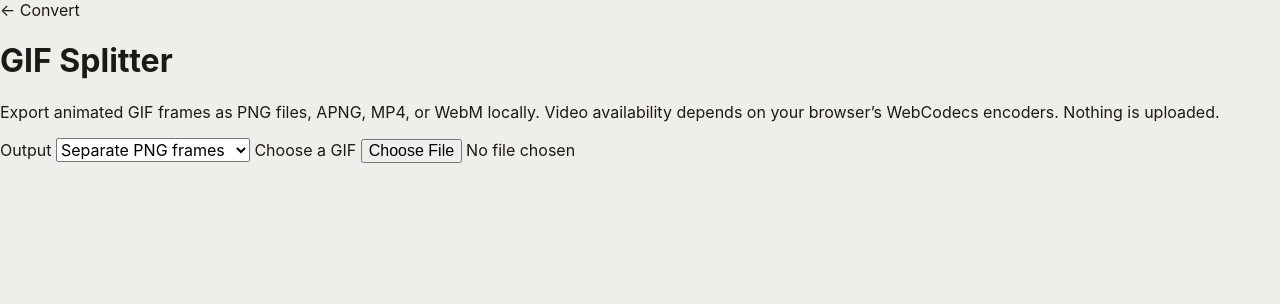
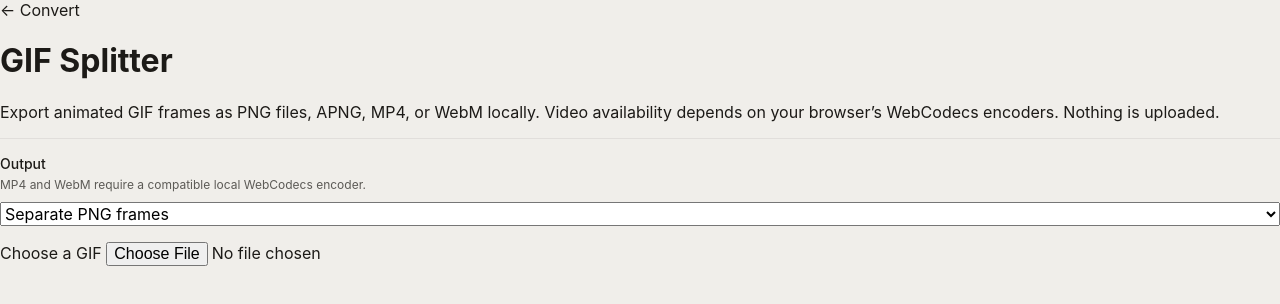
Before and after one commit to official-tisao/image.complianttools.com, a SvelteKit app in the folder apps/web/: page /gif-splitter in a window 1280 px wide. Shown: the top 304 px of the page. Built offline with nearby package versions, Linux system fonts and the light colour scheme.

Commit message:
feat(P2-15): generate GIF converter controls

```diff
--- a/apps/web/src/routes/gif-splitter/+page.svelte
+++ b/apps/web/src/routes/gif-splitter/+page.svelte
@@ -1,16 +1,25 @@
 <script lang="ts">
   import {
+    GifConverterToolOptionsSchema,
     decodeGif,
     decodeWithTypedErrors,
     encodeAnimatedWebp,
     encodeAnimationVideo,
     encodeApng,
     engineErrorMessage,
+    gifConverterToolOptionDescriptions,
   } from '@complianttools/image-engine';
+  import GeneratedControls from '$lib/GeneratedControls.svelte';
 
   let status = $state('');
   let error = $state('');
-  let output = $state<'frames' | 'apng' | 'webp' | 'mp4' | 'webm'>('frames');
+  let options = $state(GifConverterToolOptionsSchema.parse({}));
+
+  function updateOption(path: string, value: unknown) {
+    if (path !== 'gif.output') return;
+    const parsed = GifConverterToolOptionsSchema.safeParse({ output: value });
+    if (parsed.success) options = parsed.data;
+  }
 
   async function split(file: File | undefined) {
     status = '';
@@ -19,7 +28,7 @@
     try {
       const bytes = await file.arrayBuffer();
       const image = await decodeWithTypedErrors('gif', () => decodeGif(bytes));
-      if (output === 'webp') {
+      if (options.output === 'webp') {
         const webpBytes = await encodeAnimatedWebp(image);
         const url = URL.createObjectURL(new Blob([webpBytes], { type: 'image/webp' }));
         const download = document.createElement('a');
@@ -30,20 +39,20 @@
         status = `Converted ${image.frames.length} GIF frame${image.frames.length === 1 ? '' : 's'} to animated WebP locally.`;
         return;
       }
-      if (output === 'mp4' || output === 'webm') {
+      if (options.output === 'mp4' || options.output === 'webm') {
         const canvas = document.createElement('canvas');
-        const videoBytes = await encodeAnimationVideo(image, output, canvas);
-        const mimeType = output === 'mp4' ? 'video/mp4' : 'video/webm';
+        const videoBytes = await encodeAnimationVideo(image, options.output, canvas);
+        const mimeType = options.output === 'mp4' ? 'video/mp4' : 'video/webm';
         const url = URL.createObjectURL(new Blob([videoBytes], { type: mimeType }));
         const download = document.createElement('a');
         download.href = url;
-        download.download = `${file.name.replace(/\.gif$/iu, '')}.${output}`;
+        download.download = `${file.name.replace(/\.gif$/iu, '')}.${options.output}`;
         download.click();
         URL.revokeObjectURL(url);
-        status = `Converted ${image.frames.length} GIF frame${image.frames.length === 1 ? '' : 's'} to ${output.toUpperCase()} locally.`;
+        status = `Converted ${image.frames.length} GIF frame${image.frames.length === 1 ? '' : 's'} to ${options.output.toUpperCase()} locally.`;
         return;
       }
-      if (output === 'apng') {
+      if (options.output === 'apng') {
         const bytes = await encodeApng(image);
         const url = URL.createObjectURL(new Blob([bytes], { type: 'image/png' }));
         const download = document.createElement('a');
@@ -97,16 +106,11 @@
     Export animated GIF frames as PNG files, APNG, MP4, or WebM locally. Video availability depends
     on your browser’s WebCodecs encoders. Nothing is uploaded.
   </p>
-  <label>
-    Output
-    <select bind:value={output}>
-      <option value="frames">Separate PNG frames</option>
-      <option value="apng">Animated PNG (APNG)</option>
-      <option value="webp">Animated WebP</option>
-      <option value="mp4">MP4 video</option>
-      <option value="webm">WebM video</option>
-    </select>
-  </label>
+  <GeneratedControls
+    descriptions={gifConverterToolOptionDescriptions}
+    values={{ 'gif.output': options.output }}
+    onChange={updateOption}
+  />
   <label
     >Choose a GIF <input
       type="file"
--- a/packages/engine/src/schemas/options.ts
+++ b/packages/engine/src/schemas/options.ts
@@ -195,6 +195,10 @@ export const Base64ToolOptionsSchema = z.object({
   mode: z.enum(['encode', 'decode']).default('encode'),
 });
 
+export const GifConverterToolOptionsSchema = z.object({
+  output: z.enum(['frames', 'apng', 'webp', 'mp4', 'webm']).default('frames'),
+});
+
 const embeddedFormats = [
   'alpha1',
   'alpha2',
@@ -310,6 +314,7 @@ export type PdfToImageOptions = z.infer<typeof PdfToImageOptionsSchema>;
 export type SvgRasterizeToolOptions = z.infer<typeof SvgRasterizeToolOptionsSchema>;
 export type CbzToolOptions = z.infer<typeof CbzToolOptionsSchema>;
 export type Base64ToolOptions = z.infer<typeof Base64ToolOptionsSchema>;
+export type GifConverterToolOptions = z.infer<typeof GifConverterToolOptionsSchema>;
 export type EmbeddedToolOptions = z.infer<typeof EmbeddedToolOptionsSchema>;
 
 export interface OptionDescription {
@@ -648,6 +653,25 @@ export const base64ToolOptionDescriptions: Readonly<Record<string, OptionDescrip
   },
 };
 
+export const gifConverterToolOptionDescriptions: Readonly<Record<string, OptionDescription>> = {
+  'gif.output': {
+    label: 'Output',
+    help: 'MP4 and WebM require a compatible local WebCodecs encoder.',
+    control: 'select',
+    group: 'GIF',
+    advanced: false,
+    options: ['frames', 'apng', 'webp', 'mp4', 'webm'],
+    optionLabels: {
+      frames: 'Separate PNG frames',
+      apng: 'Animated PNG (APNG)',
+      webp: 'Animated WebP',
+      mp4: 'MP4 video',
+      webm: 'WebM video',
+    },
+    defaultValue: 'frames',
+  },
+};
+
 export const embeddedToolOptionDescriptions: Readonly<Record<string, OptionDescription>> = {
   'embedded.target': {
     label: 'Target',
```
Also changed, not shown: 1 other file (tests, documents, lock files or other folders).
